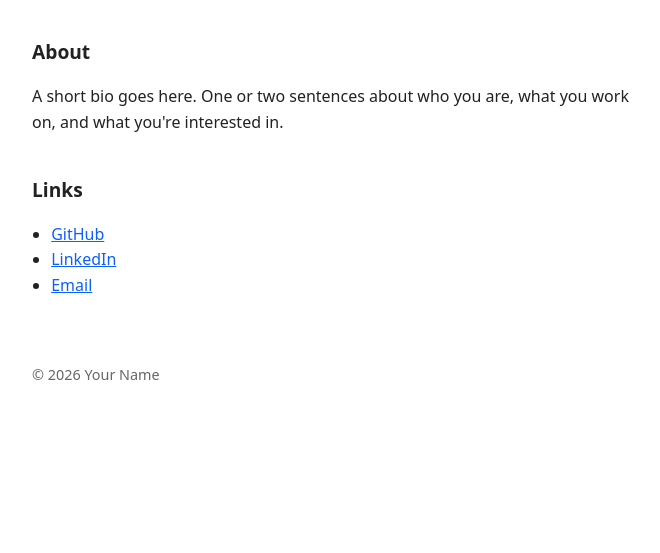
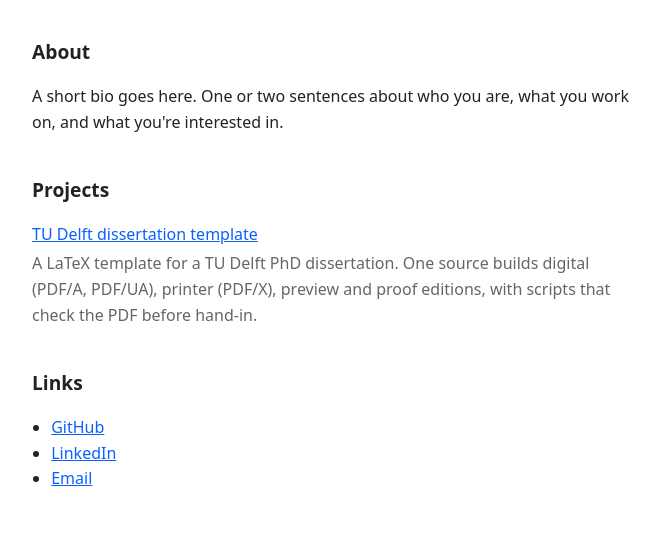
Before and after one commit to abettini99/abettini99.github.io, a plain HTML site: page index.html in a window 1280 px wide. Shown: the part 169-722 px from the top of the page, without its empty margins (304-964 px from the left). Drawn offline with Linux system fonts and the light colour scheme.

Commit message:
Add Projects section with the dissertation template
Co-Authored-By: Claude Opus 5.5 <noreply@anthropic.com>
Claude-Session: https://claude.ai/code/session_01QWSGpVgR9DME3x9Hgmkj5V

```diff
--- a/index.html
+++ b/index.html
@@ -20,6 +20,16 @@
     </section>
 
     <section>
+      <h2>Projects</h2>
+      <ul class="projects">
+        <li>
+          <a href="https://github.com/abettini99/tudelft-dissertation-template">TU Delft dissertation template</a>
+          <p>A LaTeX template for a TU Delft PhD dissertation. One source builds digital (PDF/A, PDF/UA), printer (PDF/X), preview and proof editions, with scripts that check the PDF before hand-in.</p>
+        </li>
+      </ul>
+    </section>
+
+    <section>
       <h2>Links</h2>
       <ul class="links">
         <li><a href="https://github.com/abettini99">GitHub</a></li>
--- a/style.css
+++ b/style.css
@@ -47,3 +47,7 @@ footer {
   color: var(--muted);
   font-size: 0.9rem;
 }
+
+.projects { list-style: none; padding: 0; }
+.projects li { margin-bottom: 1.25rem; }
+.projects p { margin: 0.25rem 0 0; color: var(--muted); }
```
